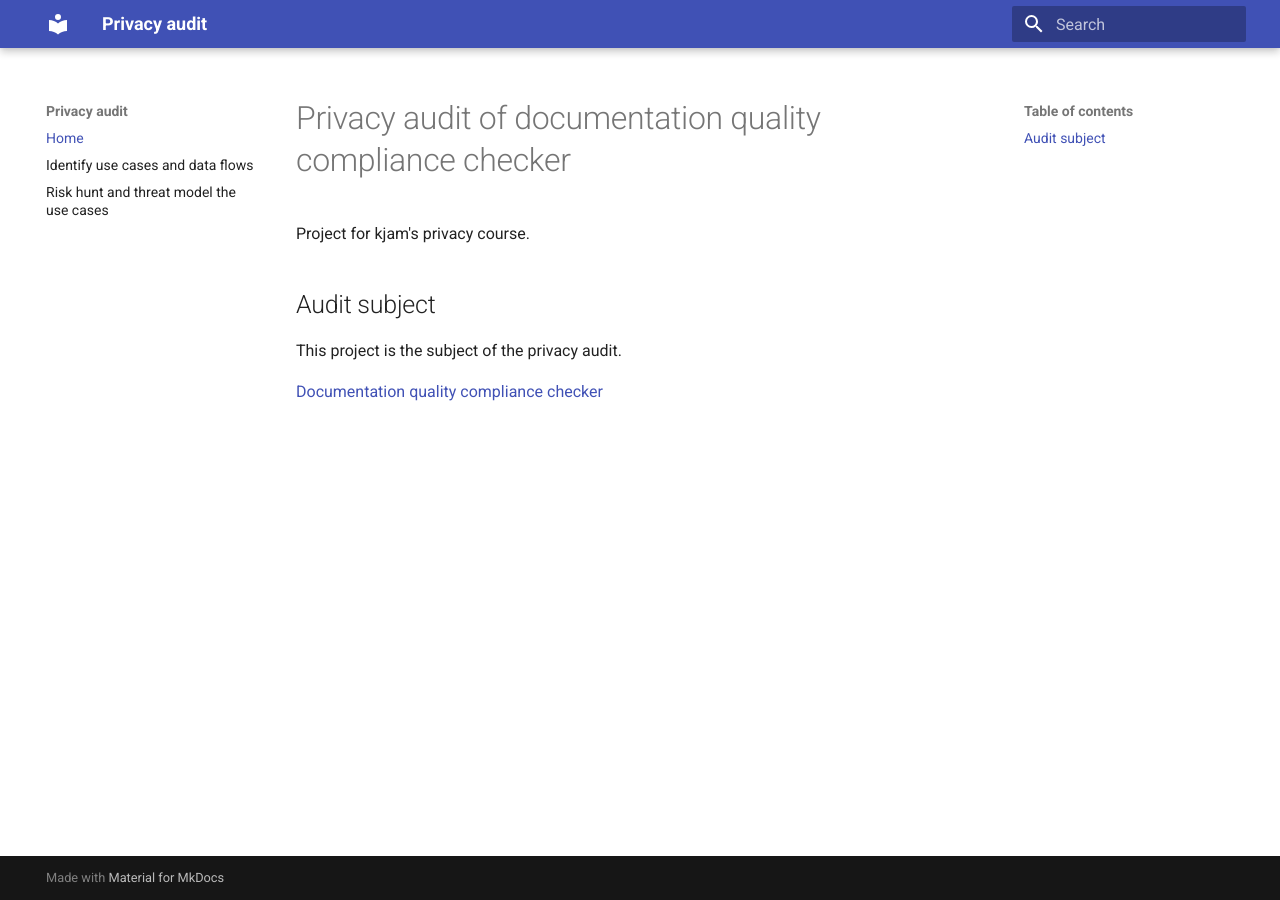
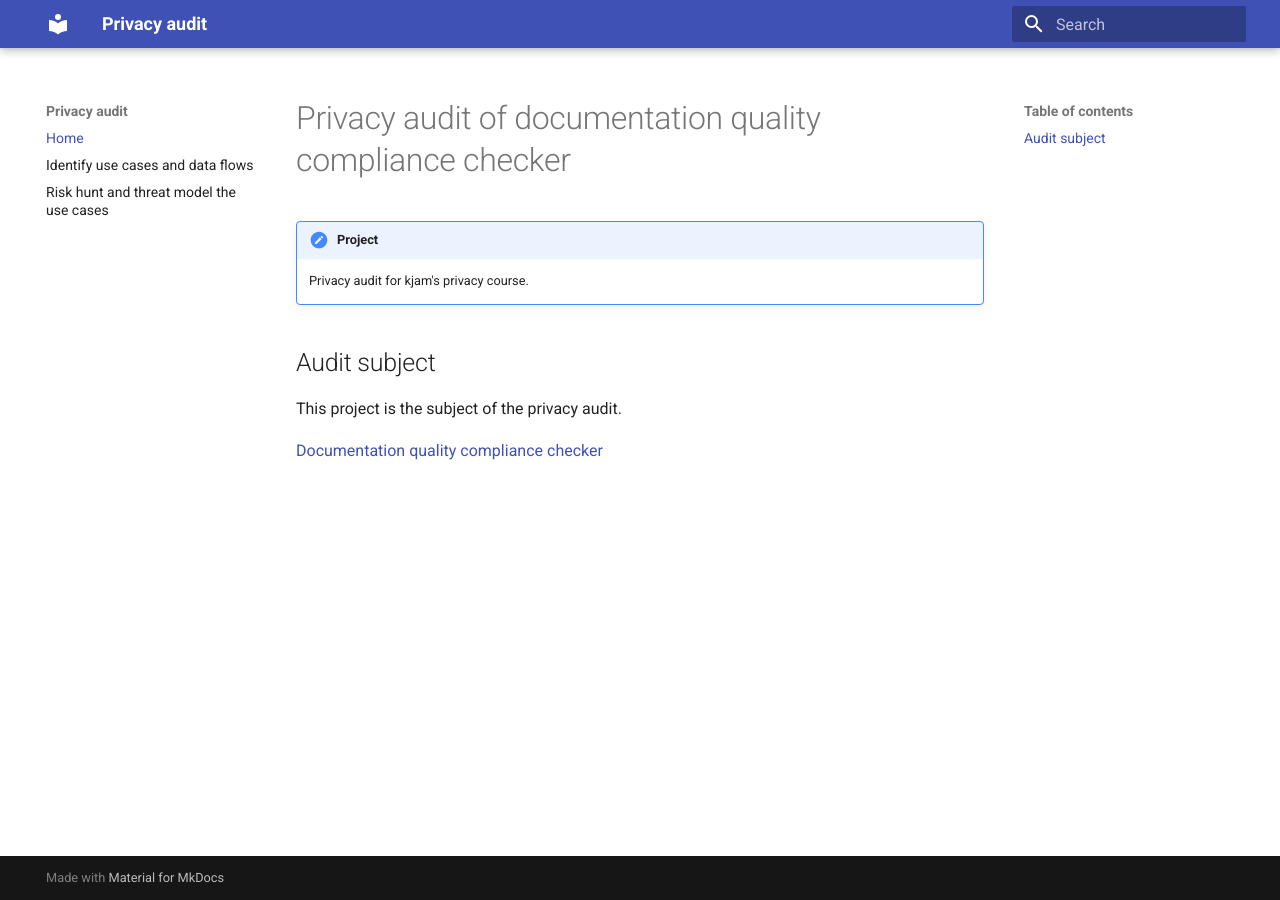
Before and after one commit to willingc/compliance-checker, an MkDocs documentation site: the page built from docs/01-index.md, in a window 1280 px wide. Built offline with MkDocs 1.6.1 and Material for MkDocs 9.7.7, drawn with Linux system fonts in a browser that asks for light colours.

```diff
--- a/docs/01-index.md
+++ b/docs/01-index.md
@@ -1,6 +1,8 @@
 # Privacy audit of documentation quality compliance checker
 
-Project for kjam's privacy course.
+!!! note "Project"
+
+    Privacy audit for kjam's privacy course.
 
 ## Audit subject
 
--- a/mkdocs.yml
+++ b/mkdocs.yml
@@ -5,6 +5,11 @@ theme:
   features:
     - navigation.indexes
 
+markdown_extensions:
+  - admonition
+  - pymdownx.details
+  - pymdownx.superfences
+
 nav:
   - Home: 01-index.md
   - 02-week1_use_cases.md
```
Also changed, not shown: docs/02-week1_use_cases.md (+4 -3 lines), docs/03-week2_risk_model.md (+4 -3 lines).
